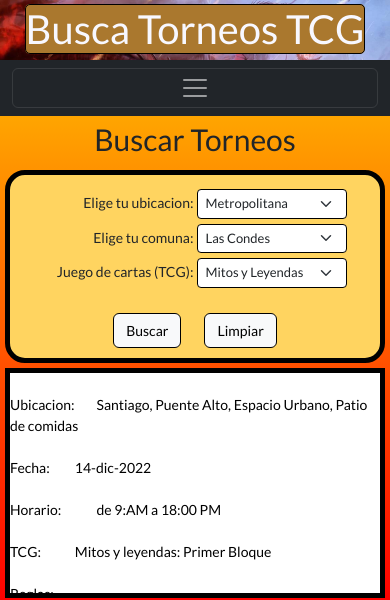
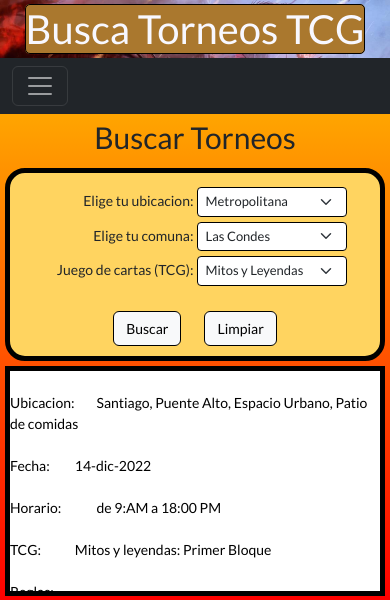
Before and after one commit to sperinesr/PF-PerinesRojas, a website: page paginas/torneos.html in a window 390 px wide. Shown: the top 600 px of the page. Drawn offline with nearby package versions, Linux system fonts and the light colour scheme.

Commit message:
volver a configurar header

```diff
--- a/paginas/torneos.html
+++ b/paginas/torneos.html
@@ -20,7 +20,7 @@
         </div>
             <nav class="navbar navbar-dark bg-dark navbar-expand-lg">
                 <div class="container-fluid">
-                  <button class="navbar-toggler col-12" type="button" data-bs-toggle="collapse" data-bs-target="#navbarSupportedContent" aria-controls="navbarSupportedContent" aria-expanded="false" aria-label="Toggle navigation">
+                  <button class="navbar-toggler" type="button" data-bs-toggle="collapse" data-bs-target="#navbarSupportedContent" aria-controls="navbarSupportedContent" aria-expanded="false" aria-label="Toggle navigation">
                     <span class="navbar-toggler-icon"></span>
                   </button>
                   <div class="collapse navbar-collapse" id="navbarSupportedContent">
--- a/scss/componentes/_header.scss
+++ b/scss/componentes/_header.scss
@@ -62,10 +62,7 @@
             font-size: 40px;
             text-align: center;
 
-            margin-bottom: 2px;
+            margin-bottom: 0px;
         }
     }
-    & .navbar{
-        text-align: center;
-    }
 }
```
Also changed, not shown: index.html (+1 -1 lines), paginas/contacto.html (+1 -1 lines), paginas/galeria.html (+1 -1 lines), paginas/nosotros.html (+1 -1 lines), css/estilos.css.
